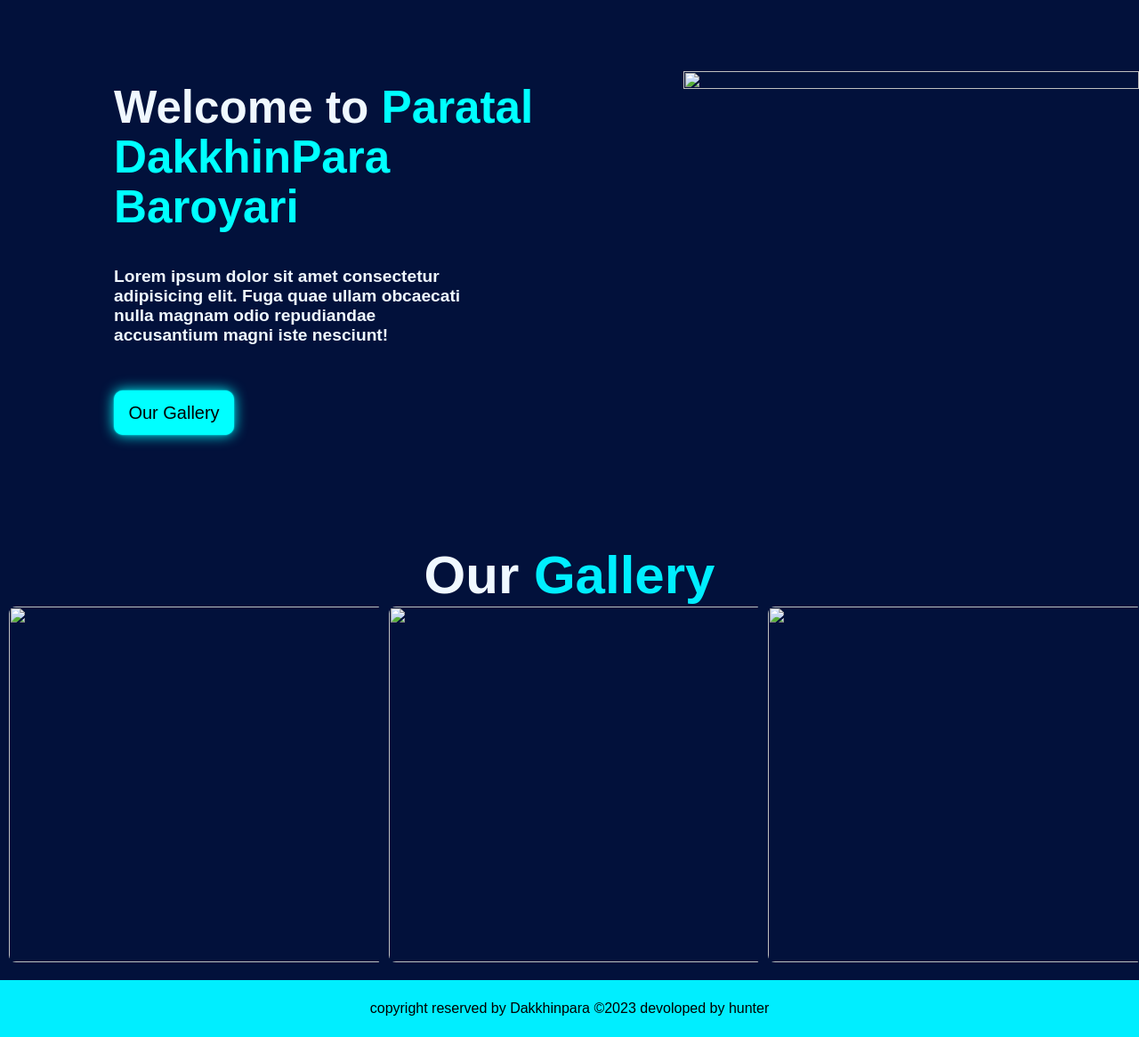
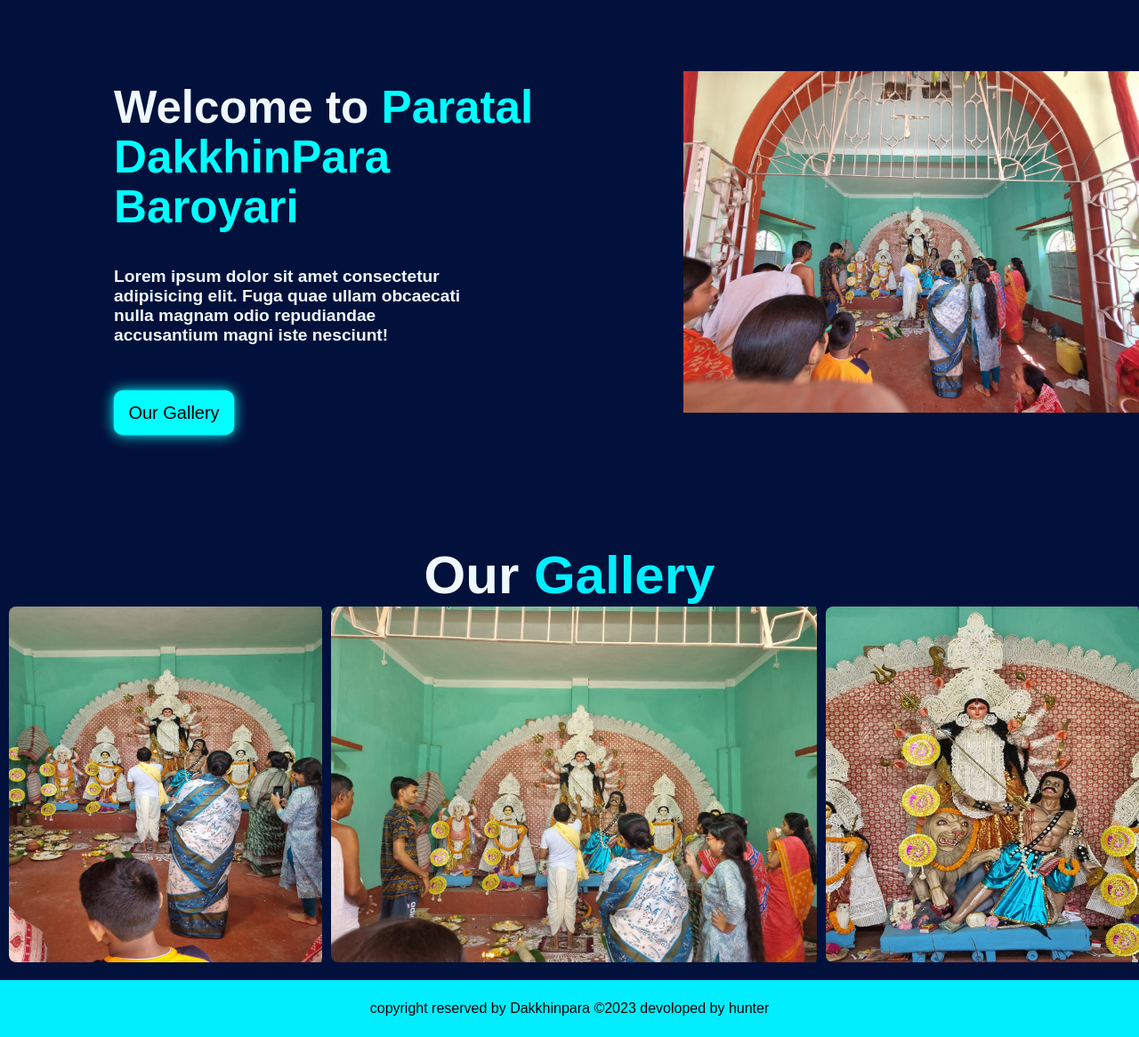
Before and after one commit to somuthehunter/baroyari, a plain HTML site: page index.html in a window 1280 px wide. Shown: the part 97-1263 px from the top of the page at 89% size. Drawn offline with nearby package versions, Linux system fonts and the light colour scheme; a web font is replaced by a local one.

Commit message:
Update index.html

```diff
--- a/index.html
+++ b/index.html
@@ -29,7 +29,7 @@
             <button class="btn"><a href="#project"> Our Gallery </a></button>
         </div>
         <div class="right">
-            <img src="img/baroyari.jpg" alt="">
+            <img src="./baroyari.jpg" alt="">
         </div>
     </div>
     <section>
@@ -40,7 +40,7 @@
 
                 <div class="portfolio-content">
                     <div class="row">
-                        <img src="./img/arati.jpg" alt="">
+                        <img src="./arati.jpg" alt="">
                         <div class="layer">
                             <h5>Year 2021</h5>
                             <p>2021 year Pujo is all updated with pictures</p>
@@ -48,7 +48,7 @@
                         </div>
                     </div>
                     <div class="row">
-                        <img src="./img/mem_1.jpg" alt="">
+                        <img src="./mem_1.jpg" alt="">
                         <div class="layer">
                             <h5>Year 2022</h5>
                             <p>2022 year pujo is all updated</p>
@@ -56,7 +56,7 @@
                         </div>
                     </div>
                     <div class="row">
-                        <img src="./img/mob_view.jpg" alt="">
+                        <img src="./mob_view.jpg" alt="">
                         <div class="layer">
                             <h5>year 2023</h5>
                             <p>2023 is recent wait for all the updates</p>
```
